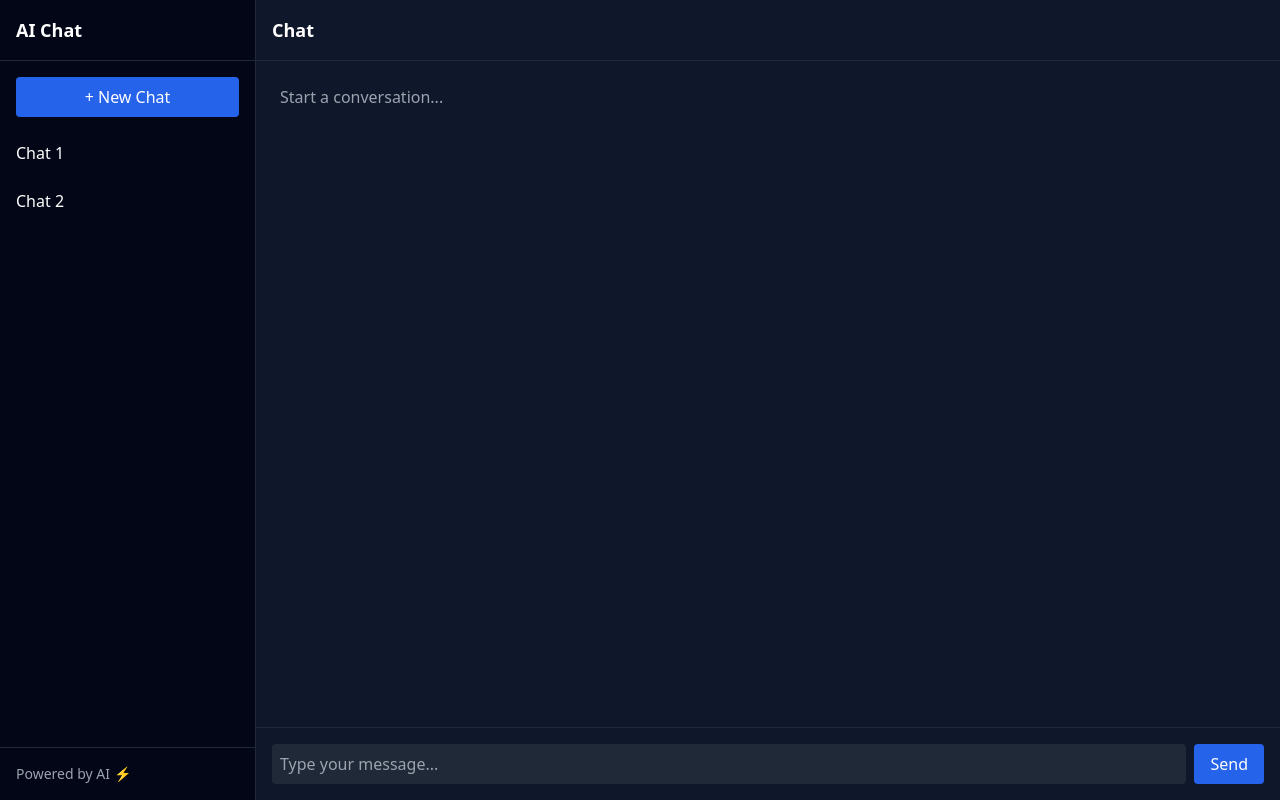
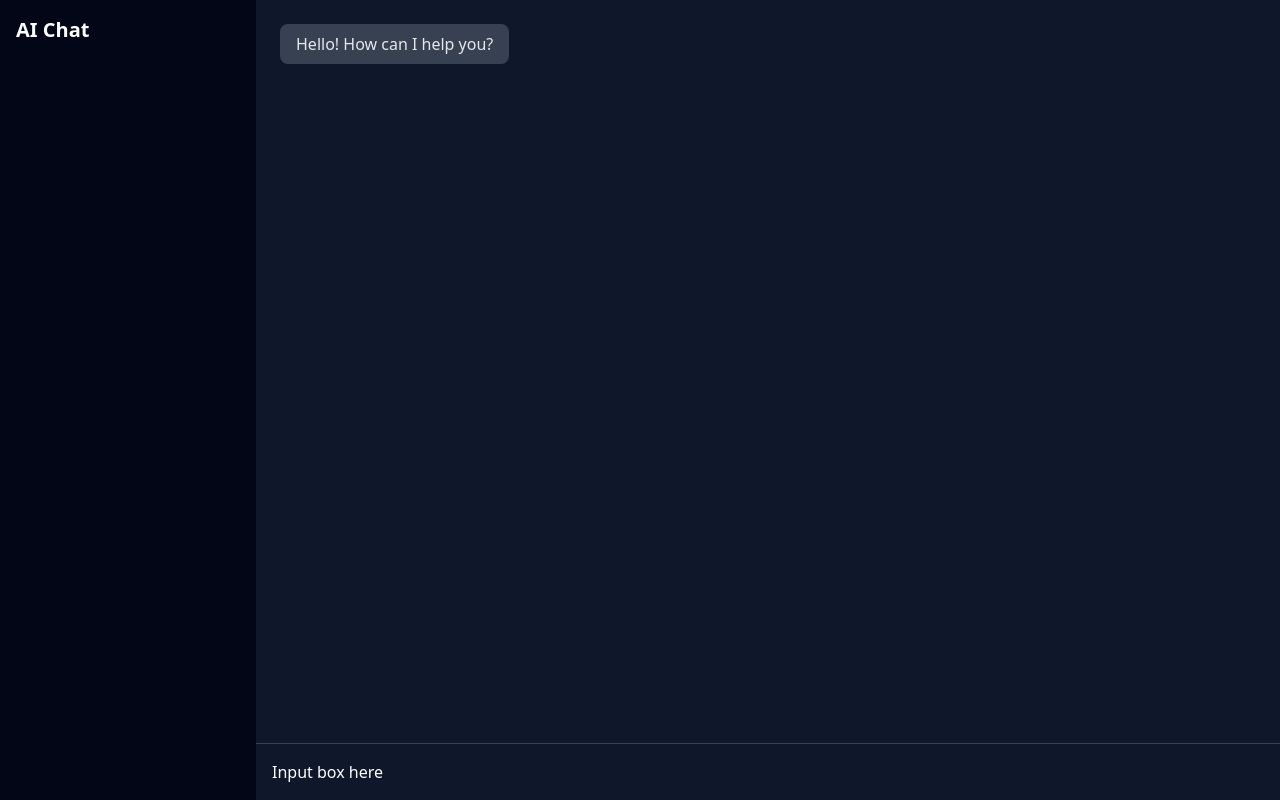
Before and after one commit to COZYkrish/Real-Time-AI-Chat-App, a React (Vite) app: page / in a window 1280 px wide. Built offline with nearby package versions, Linux system fonts and the light colour scheme.

Commit message:
Message State

```diff
--- a/src/pages/ChatPage.jsx
+++ b/src/pages/ChatPage.jsx
@@ -1,68 +1,28 @@
+import { useState } from "react";
+import ChatBubble from "../components/ChatBubble";
+
 export default function ChatPage() {
+  const [messages, setMessages] = useState([
+    { role: "assistant", content: "Hello! How can I help you?" }
+  ]);
+
   return (
     <div className="flex h-screen bg-[#0f172a] text-white">
+      <div className="w-64 bg-[#020617] p-4">
+        <h1 className="text-xl font-bold">AI Chat</h1>
+      </div>
 
-      {/* ================= SIDEBAR ================= */}
-      <div className="w-64 bg-[#020617] border-r border-gray-800 flex flex-col">
-
-        {/* Header */}
-        <div className="p-4 border-b border-gray-800">
-          <h1 className="text-lg font-semibold">AI Chat</h1>
+      <div className="flex flex-col flex-1">
+        <div className="flex-1 overflow-y-auto p-6">
+          {messages.map((msg, i) => (
+            <ChatBubble key={i} {...msg} />
+          ))}
         </div>
 
-        {/* New Chat Button */}
-        <div className="p-4">
-          <button className="w-full bg-blue-600 hover:bg-blue-700 transition p-2 rounded">
-            + New Chat
-          </button>
+        <div className="p-4 border-t border-gray-700">
+          Input box here
         </div>
-
-        {/* Chat List */}
-        <div className="flex-1 overflow-y-auto px-2 space-y-2">
-          <div className="p-2 rounded hover:bg-gray-800 cursor-pointer">
-            Chat 1
-          </div>
-          <div className="p-2 rounded hover:bg-gray-800 cursor-pointer">
-            Chat 2
-          </div>
-        </div>
-
-        {/* Footer */}
-        <div className="p-4 border-t border-gray-800 text-sm text-gray-400">
-          Powered by AI ⚡
-        </div>
-
       </div>
-
-      {/* ================= MAIN CHAT AREA ================= */}
-      <div className="flex flex-col flex-1">
-
-        {/* Header */}
-        <div className="p-4 border-b border-gray-800">
-          <h2 className="text-lg font-semibold">Chat</h2>
-        </div>
-
-        {/* Messages Area */}
-        <div className="flex-1 overflow-y-auto p-6 space-y-4">
-          <div className="text-gray-400">Start a conversation...</div>
-        </div>
-
-        {/* Input Area */}
-        <div className="p-4 border-t border-gray-800">
-          <div className="flex gap-2">
-            <input
-              type="text"
-              placeholder="Type your message..."
-              className="flex-1 p-2 rounded bg-gray-800 outline-none"
-            />
-            <button className="bg-blue-600 px-4 rounded hover:bg-blue-700">
-              Send
-            </button>
-          </div>
-        </div>
-
-      </div>
-
     </div>
   );
 }
```
